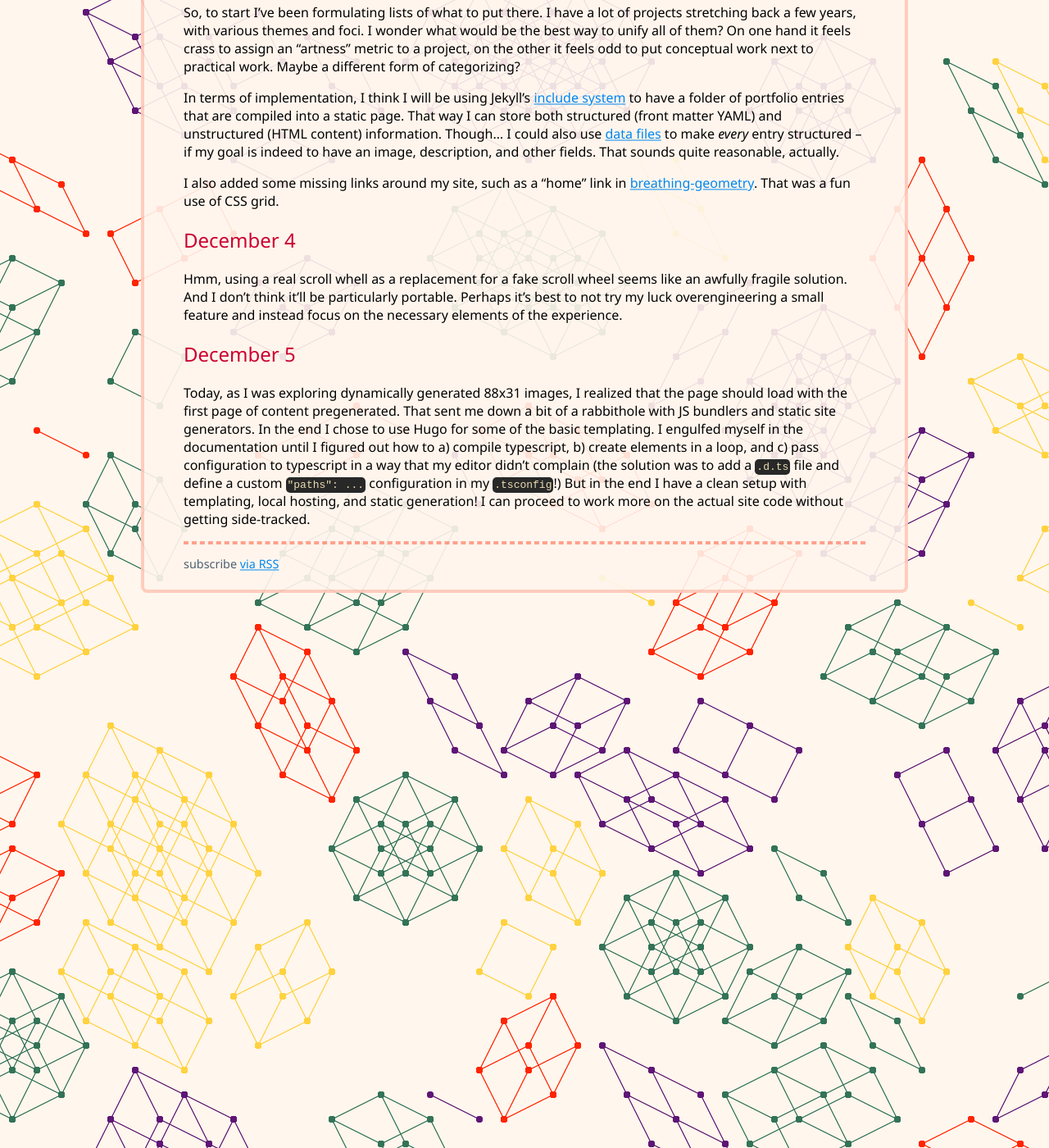
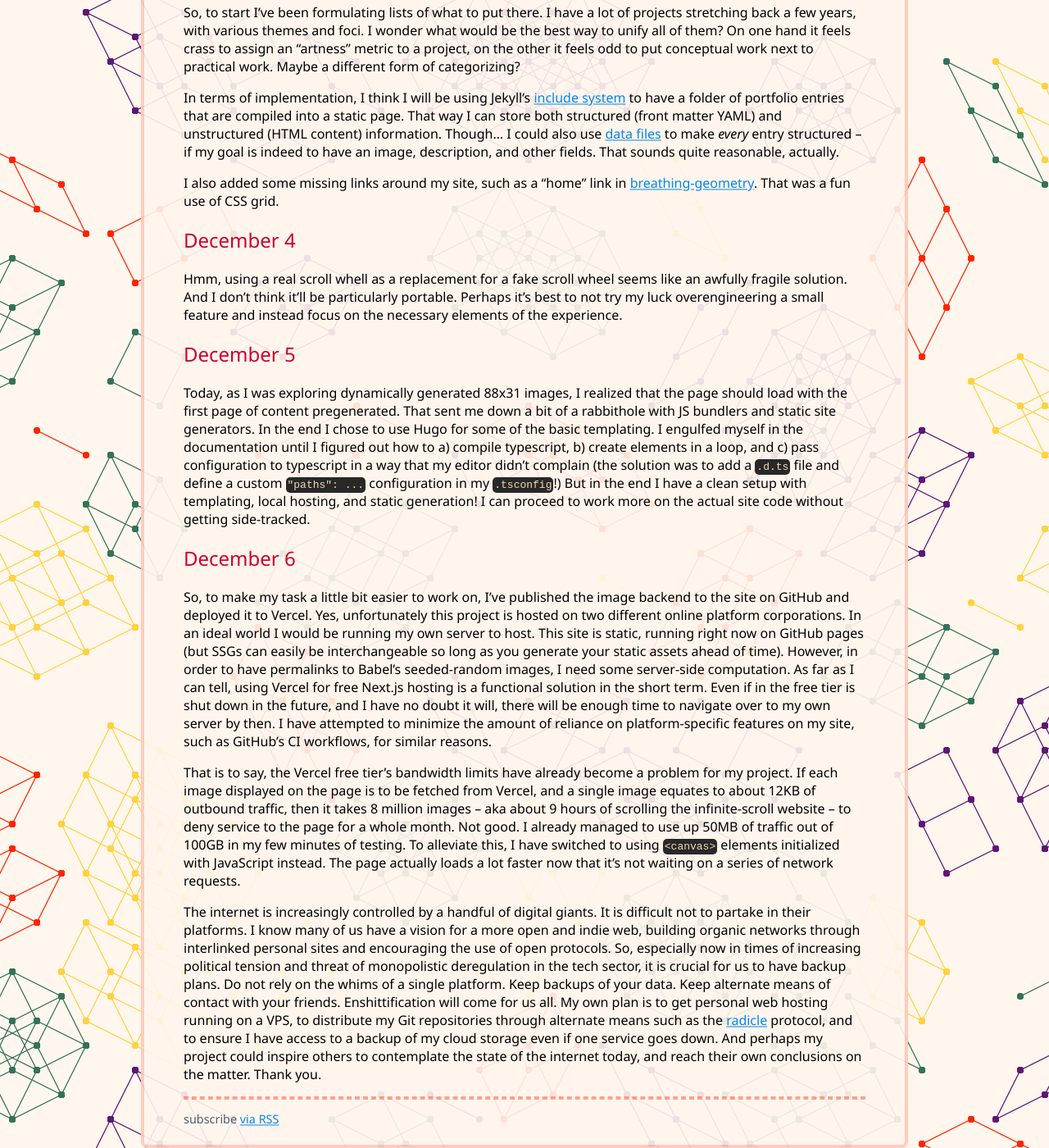
Before and after one commit to RocketRace/rocketrace.github.io, a Jekyll site: the page built from decadv-2024.md, in a window 1280 px wide and 1400 px high, scrolled down 1658 px. Shown: the whole window at 82% size. Built offline with Jekyll 4.4.1, drawn with Linux system fonts in a browser that asks for light colours.

Commit message:
December 6

```diff
--- a/decadv-2024.md
+++ b/decadv-2024.md
@@ -124,6 +124,46 @@ custom `"paths": ...` configuration in my `.tsconfig`!) But in the end I have
 a clean setup with templating, local hosting, and static generation! I can
 proceed to work more on the actual site code without getting side-tracked.
 
+## December 6
+
+So, to make my task a little bit easier to work on, I've published the image
+backend to the site on GitHub and deployed it to Vercel. Yes, unfortunately
+this project is hosted on two different online platform corporations. In an
+ideal world I would be running my own server to host. This site is static,
+running right now on GitHub pages (but SSGs can easily be interchangeable so
+long as you generate your static assets ahead of time). However, in order to
+have permalinks to Babel's seeded-random images, I need some server-side
+computation. As far as I can tell, using Vercel for free Next.js hosting is a
+functional solution in the short term. Even if in the free tier is shut down in
+the future, and I have no doubt it will, there will be enough time to navigate
+over to my own server by then. I have attempted to minimize the amount of
+reliance on platform-specific features on my site, such as GitHub's CI
+workflows, for similar reasons.
+
+That is to say, the Vercel free tier's bandwidth limits have already become a
+problem for my project. If each image displayed on the page is to be fetched
+from Vercel, and a single image equates to about 12KB of outbound traffic,
+then it takes 8 million images -- aka about 9 hours of scrolling the
+infinite-scroll website -- to deny service to the page for a whole month.
+Not good. I already managed to use up 50MB of traffic out of 100GB in my few
+minutes of testing. To alleviate this, I have switched to using `<canvas>`
+elements initialized with JavaScript instead. The page actually loads a lot
+faster now that it's not waiting on a series of network requests.
+
+The internet is increasingly controlled by a handful of digital giants. It is
+difficult not to partake in their platforms. I know many of us have a vision
+for a more open and indie web, building organic networks through interlinked
+personal sites and encouraging the use of open protocols. So, especially now in
+times of increasing political tension and threat of monopolistic deregulation
+in the tech sector, it is crucial for us to have backup plans. Do not rely on
+the whims of a single platform. Keep backups of your data. Keep alternate means
+of contact with your friends. Enshittification will come for us all. My own
+plan is to get personal web hosting running on a VPS, to distribute my Git
+repositories through alternate means such as the [radicle][radicle] protocol,
+and to ensure I have access to a backup of my cloud storage even if one service
+goes down. And perhaps my project could inspire others to contemplate the state
+of the internet today, and reach their own conclusions on the matter. Thank you.
+
 [decadv]: https://eli.li/december-adventure
 [aoc]: https://adventofcode.com/
 [my aoc2023]: https://github.com/RocketRace/aoc2023
@@ -138,3 +178,5 @@ proceed to work more on the actual site code without getting side-tracked.
 [jekyll include]: https://jekyllrb.com/docs/includes/
 [jekyll data files]: https://jekyllrb.com/docs/datafiles/
 [breathing-geometry]: https://olivialta.cc/breathing-geometry
+
+[radicle]: https://radicle.xyz
```
